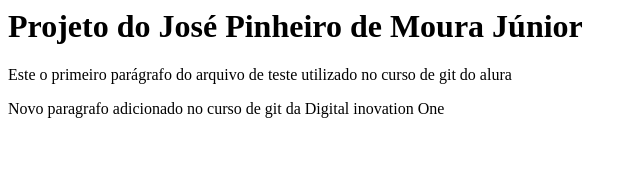
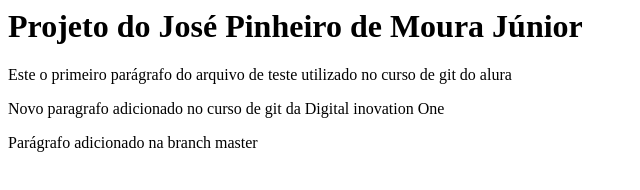
Before and after one commit to jpmjunior/Curso-Git, a plain HTML site: page index.html in a window 1280 px wide. Shown: the whole page, without its empty margins (0-640 px from the left). Drawn offline with Linux system fonts and the light colour scheme.

Commit message:
Parágrafo master

```diff
--- a/index.html
+++ b/index.html
@@ -6,5 +6,6 @@
 		<h1>Projeto do José Pinheiro de Moura Júnior</h1>
 		<p>Este o primeiro parágrafo do arquivo de teste utilizado no curso de git do alura</p>
 		<p>Novo paragrafo adicionado no curso de git da Digital inovation One</p>
+		<p>Parágrafo adicionado na branch master</p>
 	</body>
 </html>
```
